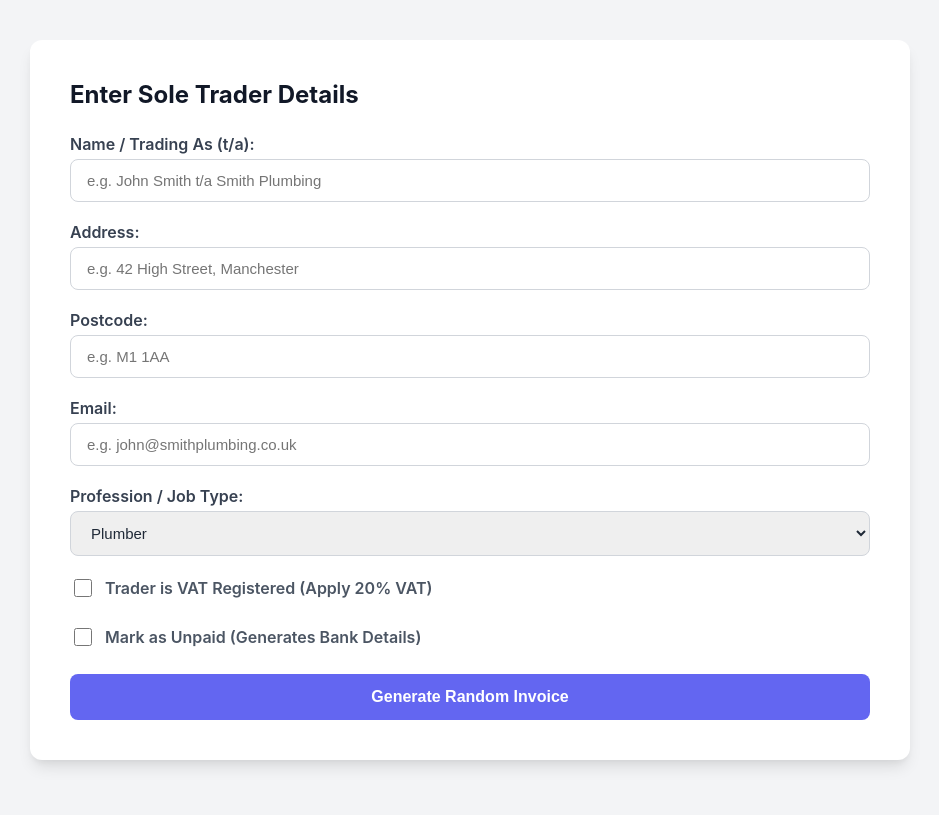
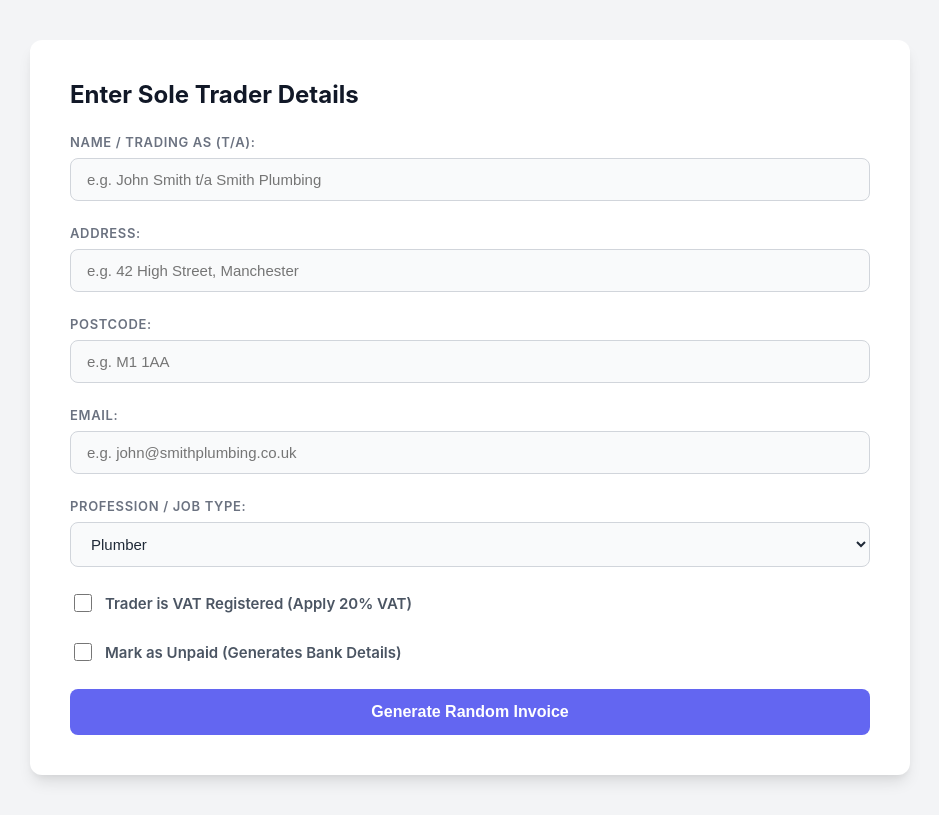
Before and after one commit to JXHNWACK/invoicegenerator, a plain HTML site: page index.html in a window 1280 px wide. Shown: the whole page, without its empty margins (170-1109 px from the left). Drawn offline with Linux system fonts and the light colour scheme.

Commit message:
upgrades

```diff
--- a/index.html
+++ b/index.html
@@ -11,6 +11,19 @@
             color: #374151;
             background-color: #f3f4f6;
         }
+        ::-webkit-scrollbar {
+            width: 8px;
+        }
+        ::-webkit-scrollbar-track {
+            background: #f3f4f6;
+        }
+        ::-webkit-scrollbar-thumb {
+            background: #cbd5e1;
+            border-radius: 4px;
+        }
+        ::-webkit-scrollbar-thumb:hover {
+            background: #94a3b8;
+        }
         .form-container, .invoice-container {
             max-width: 800px;
             margin: auto;
@@ -22,14 +35,23 @@
         .invoice-container {
             display: none;
             margin-top: 30px;
+            animation: slideUpFade 0.5s ease-out forwards;
+        }
+        @keyframes slideUpFade {
+            from { opacity: 0; transform: translateY(20px); }
+            to { opacity: 1; transform: translateY(0); }
         }
         .form-group {
-            margin-bottom: 20px;
+            margin-bottom: 24px;
         }
         label {
             display: block;
             font-weight: 600;
-            margin-bottom: 5px;
+            margin-bottom: 8px;
+            font-size: 13px;
+            text-transform: uppercase;
+            letter-spacing: 0.05em;
+            color: #6b7280;
         }
         input[type="text"], select {
             width: 100%;
@@ -39,12 +61,14 @@
             border-radius: 8px;
             font-size: 15px;
             color: #1f2937;
+            background-color: #f9fafb;
             transition: border-color 0.2s, box-shadow 0.2s;
         }
         input[type="text"]:focus, select:focus {
             outline: none;
             border-color: #6366f1;
             box-shadow: 0 0 0 3px rgba(99, 102, 241, 0.2);
+            background-color: #ffffff;
         }
         .checkbox-group {
             display: flex;
@@ -57,6 +81,9 @@
             margin-bottom: 0;
             cursor: pointer;
             color: #4b5563;
+            text-transform: none;
+            letter-spacing: normal;
+            font-size: 15px;
         }
         .checkbox-group input[type="checkbox"] {
             width: 18px;
```
